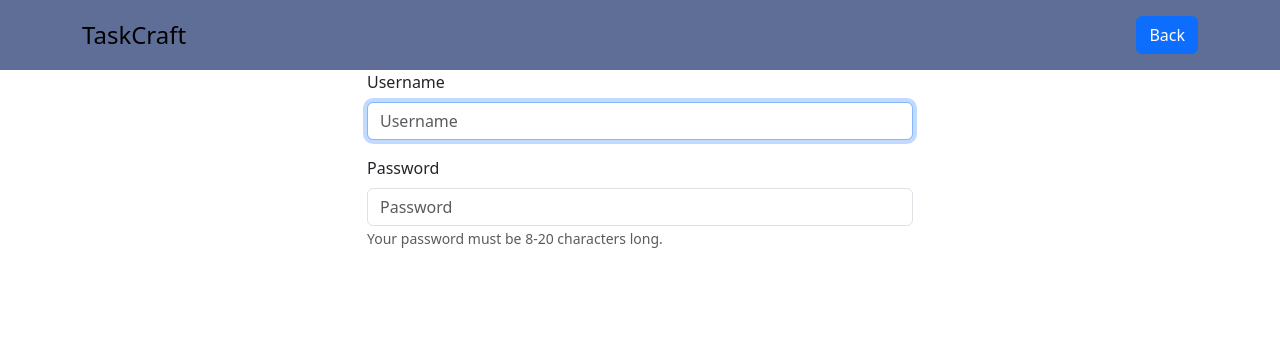
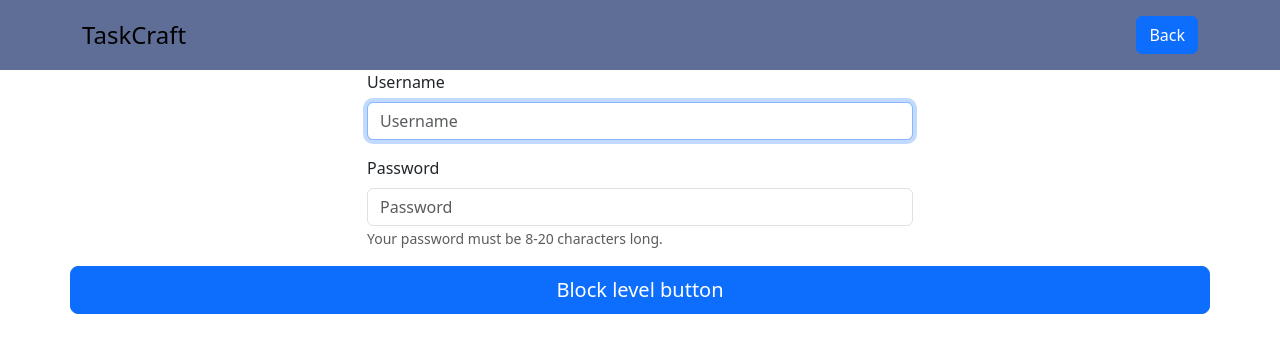
Before and after one commit to Tylermhh/404-day-visualizer-app, a React (Create React App) app in the folder packages/react-frontend/: page /signup in a window 1280 px wide. Shown: the top 352 px of the page. Built offline with nearby package versions, Linux system fonts and the light colour scheme.

Commit message:
Changing Button Type

```diff
--- a/packages/react-frontend/src/components/SignUpPage.tsx
+++ b/packages/react-frontend/src/components/SignUpPage.tsx
@@ -39,6 +39,11 @@ function Main() {
                     <Col sm={3}>
                     </Col>
                 </Row>
+                <Row>
+                    <Button variant="primary" size="lg">
+                        Block level button
+                    </Button>
+                </Row>
             </Container>
         </div>
     );
```
